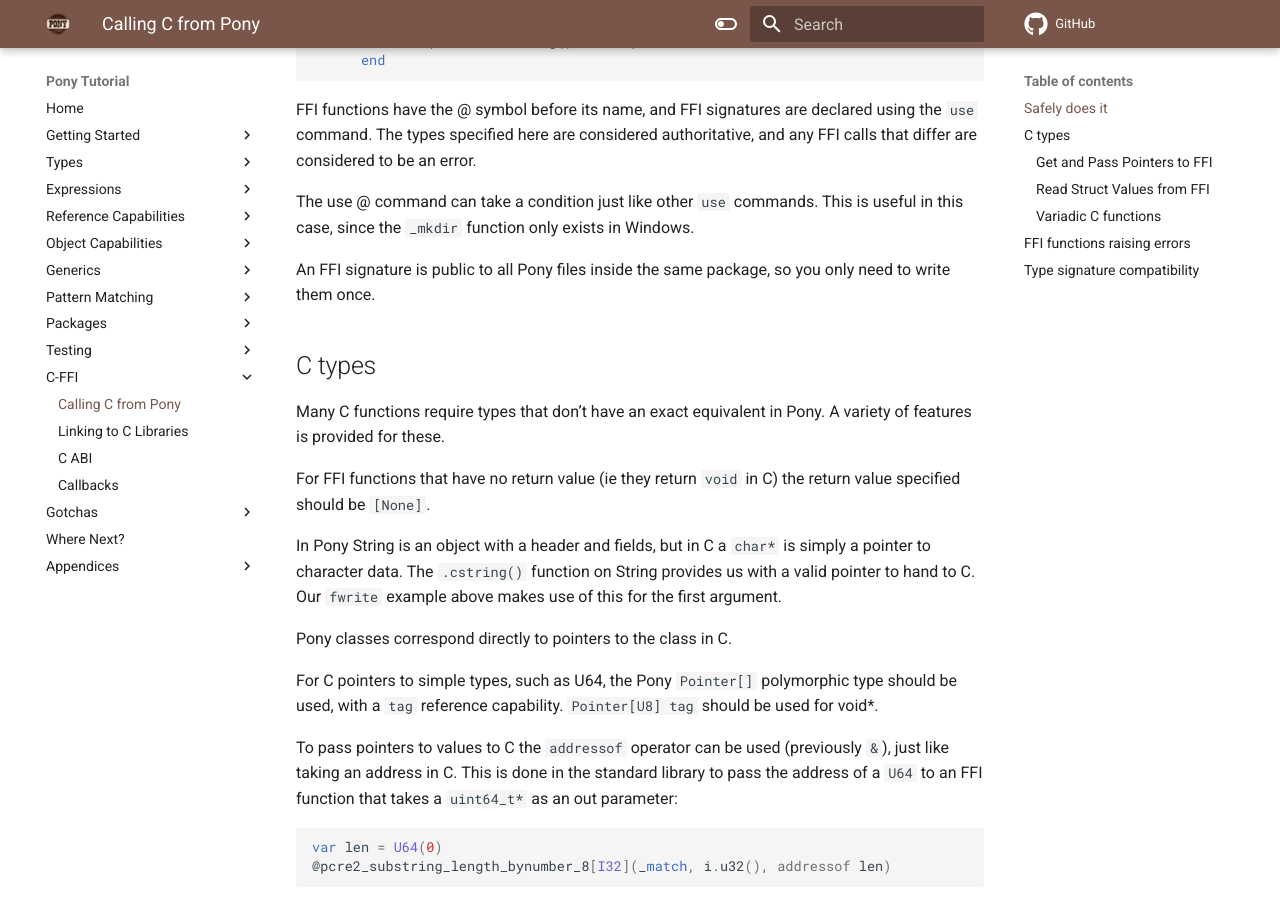
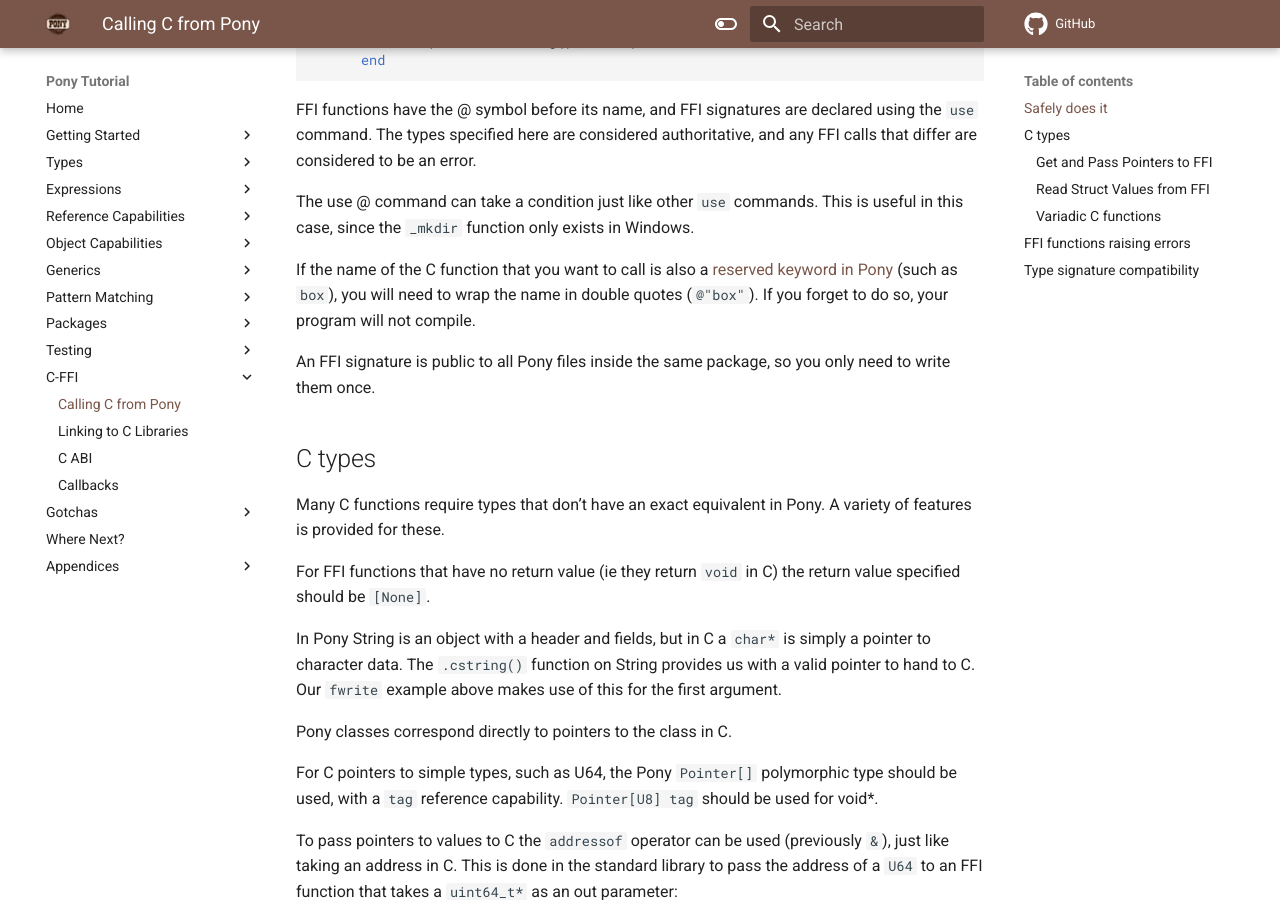
Before and after one commit to ponylang/pony-tutorial, an MkDocs documentation site: the page built from docs/c-ffi/calling-c.md, in a window 1280 px wide and 900 px high, scrolled down 801 px. Built offline with MkDocs 1.6.1 and Material for MkDocs 9.7.7, drawn with Linux system fonts in a browser that asks for light colours; comment, search, counter and statistics services are not loaded.

Commit message:
Document FFI functions with reserved names (fixes #303)

```diff
--- a/docs/c-ffi/calling-c.md
+++ b/docs/c-ffi/calling-c.md
@@ -27,6 +27,8 @@ class val FilePath
 FFI functions have the @ symbol before its name, and FFI signatures are declared using the `use` command. The types specified here are considered authoritative, and any FFI calls that differ are considered to be an error.
 
 The use @ command can take a condition just like other `use` commands. This is useful in this case, since the `_mkdir` function only exists in Windows.
+
+If the name of the C function that you want to call is also a [reserved keyword in Pony](/appendices/keywords.md) (such as `box`), you will need to wrap the name in double quotes (`@"box"`). If you forget to do so, your program will not compile.
 
 An FFI signature is public to all Pony files inside the same package, so you only need to write them once.
 
```
